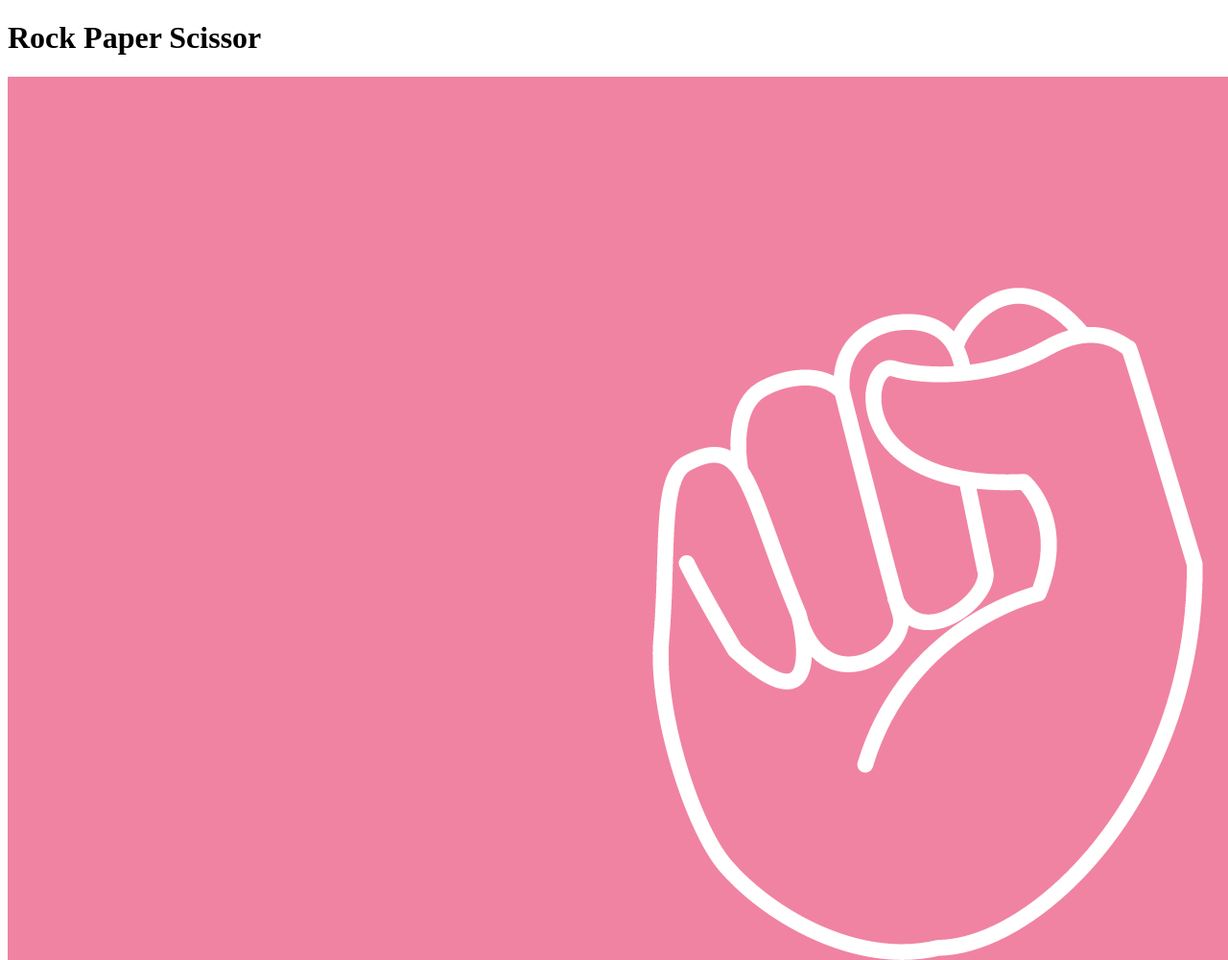
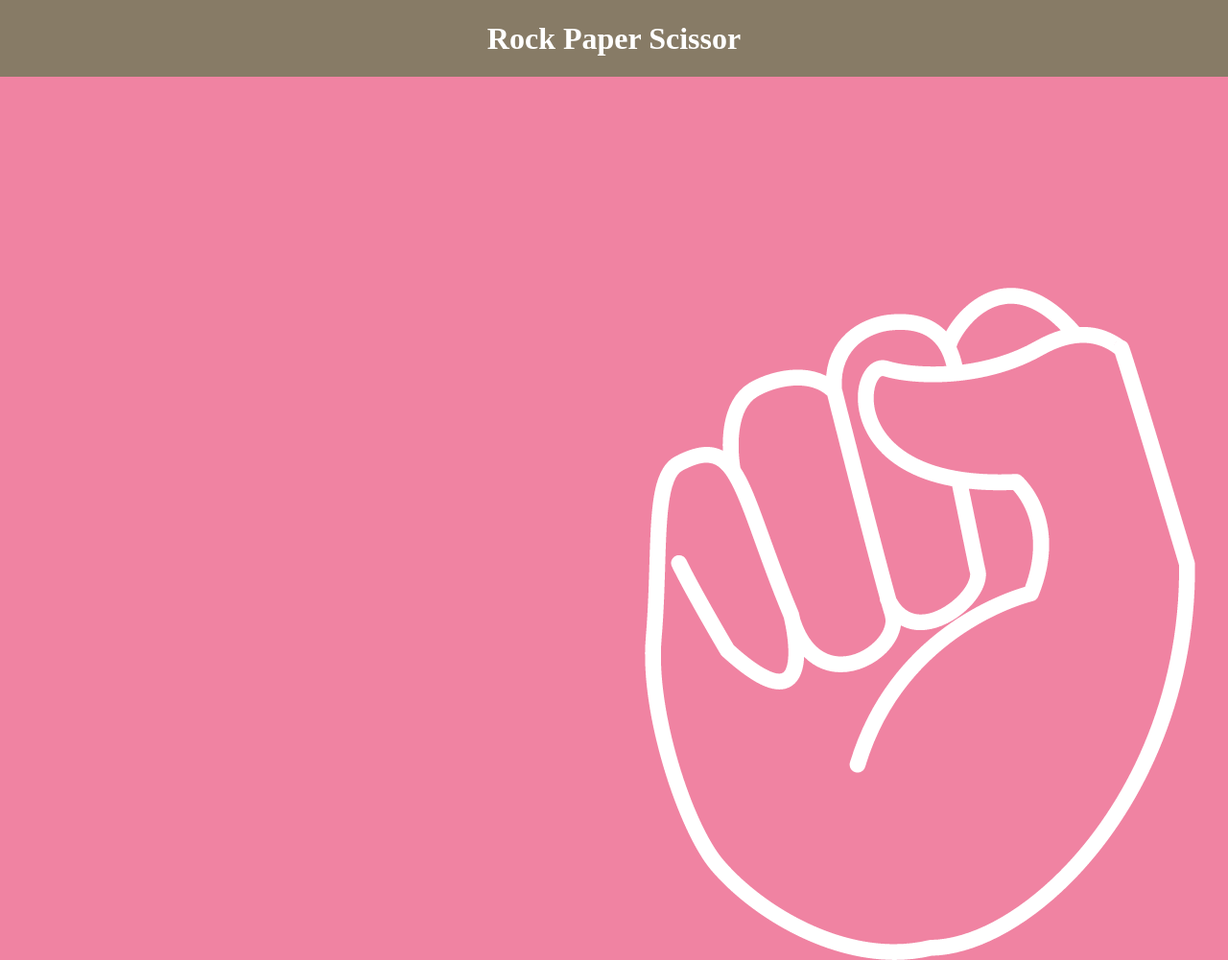
Before and after one commit to mehwishjbe/rock-paper-sciossor-game, a plain HTML site: page index.html in a window 1280 px wide. Shown: the top 1001 px of the page at 96% size. Drawn offline with Linux system fonts and the light colour scheme.

Commit message:
h1 style css

```diff
--- a/index.html
+++ b/index.html
@@ -3,6 +3,7 @@
 <head>
     <meta charset="UTF-8">
     <meta name="viewport" content="width=device-width, initial-scale=1.0">
+    <link rel="stylesheet" href="style.css">
     <title>Rock Paper Scissor</title>
 </head>
 <body>
--- a/style.css
+++ b/style.css
@@ -0,0 +1,13 @@
+* {
+  margin: 0;
+  padding: 0;
+  box-sizing: content-box;
+  text-align: center;
+}
+
+h1 {
+  background-color: #877b66;
+  color: white;
+  height: 5rem;
+  line-height: 5rem;
+}
```
